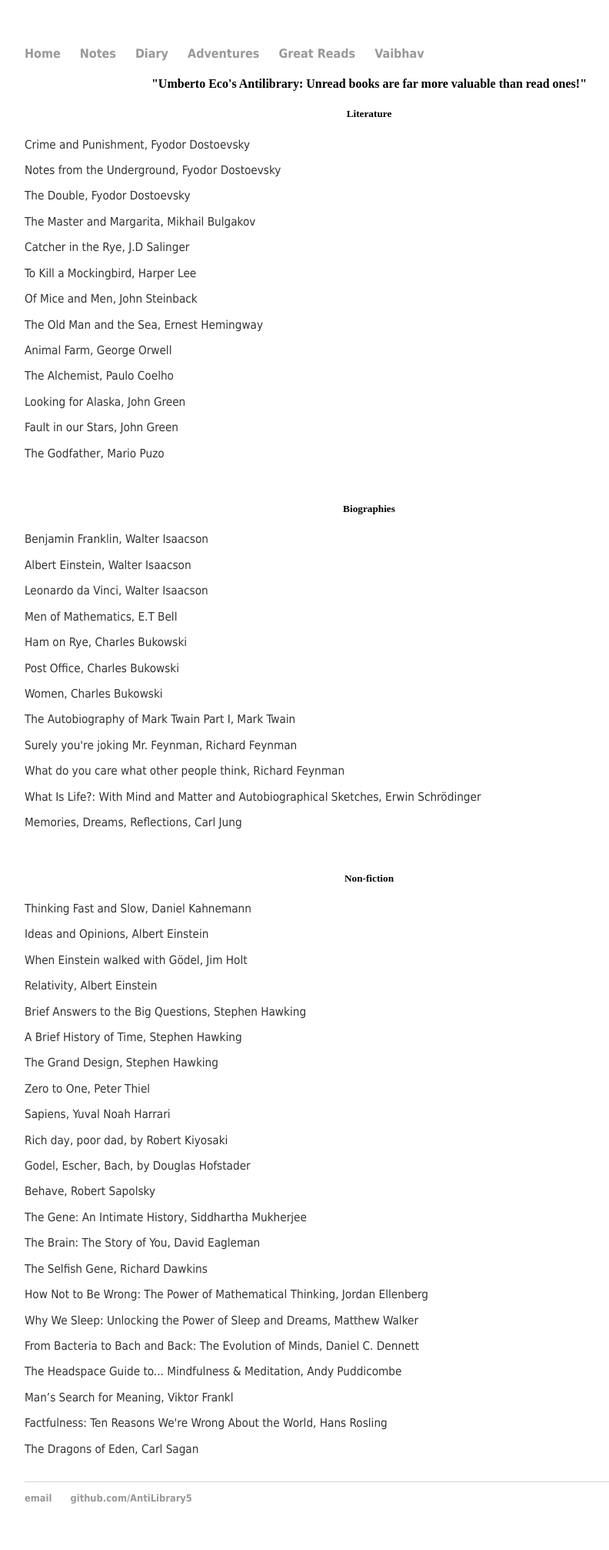
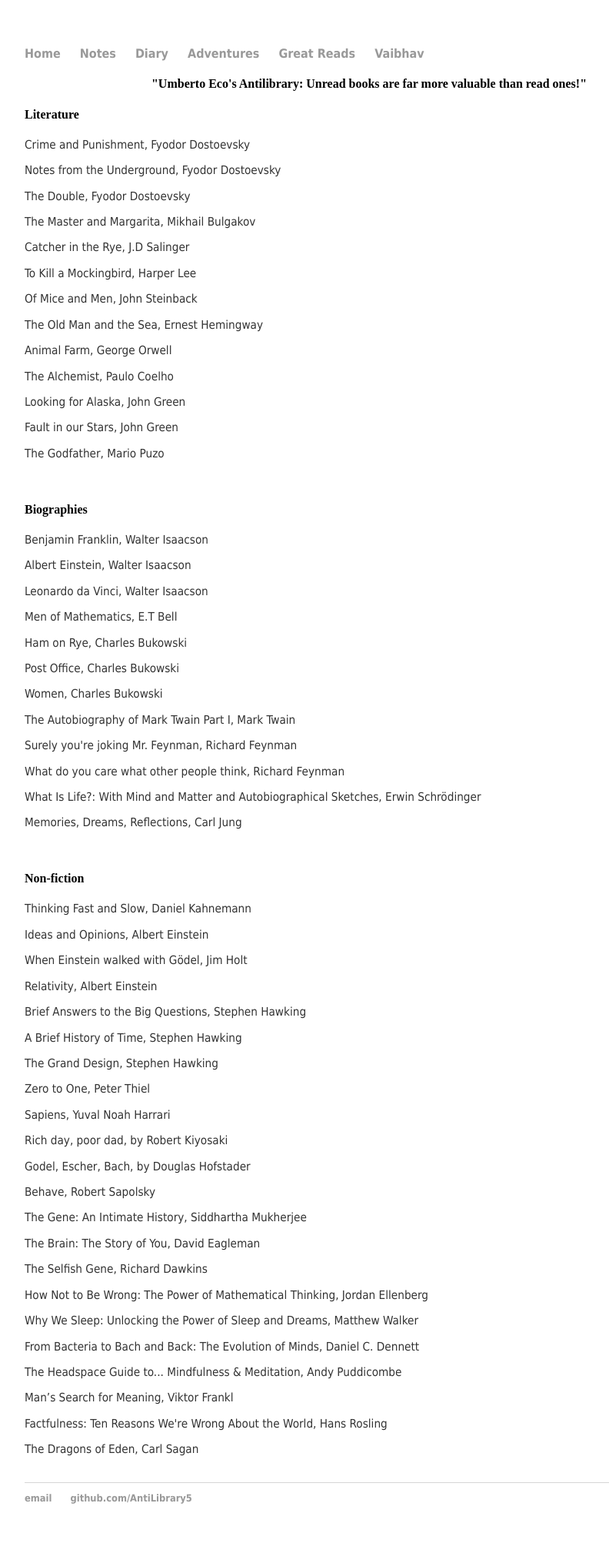
Before and after one commit to AntiLibrary5/AntiLibrary5.github.io, a Jekyll site: the page built from great_books/index.html, in a window 1280 px wide. Shown: the whole page at 77% size, without its empty margins (160-952 px from the left). Built offline with Jekyll 4.4.1, drawn with Linux system fonts in a browser that asks for light colours.

Commit message:
Update index.html

```diff
--- a/great_books/index.html
+++ b/great_books/index.html
@@ -4,7 +4,7 @@ title: Vaibhav Arora, theboxtroll
 ---
 <h4 align="center">"Umberto Eco's Antilibrary: Unread books are far more valuable than read ones!"</h4>
 <div class="blurb">
-<h5 align="center">Literature</h5>
+<h4 align="left">Literature</h4>
   <p>Crime and Punishment, Fyodor Dostoevsky</p>
   <p>Notes from the Underground, Fyodor Dostoevsky</p>
   <p>The Double, Fyodor Dostoevsky</p>
@@ -21,7 +21,7 @@ title: Vaibhav Arora, theboxtroll
 </div><!-- /.blurb -->
 <br>
 <div class="blurb">
-<h5 align="center">Biographies</h5>
+<h4 align="left">Biographies</h4>
   <p>Benjamin Franklin, Walter Isaacson</p>
   <p>Albert Einstein, Walter Isaacson</p>
   <p>Leonardo da Vinci, Walter Isaacson</p>
@@ -37,7 +37,7 @@ title: Vaibhav Arora, theboxtroll
 </div><!-- /.blurb -->
 <br>
 <div class="blurb">
-<h5 align="center">Non-fiction</h5>
+<h4 align="left">Non-fiction</h4>
   <p>Thinking Fast and Slow, Daniel Kahnemann</p>
   <p>Ideas and Opinions, Albert Einstein</p>
   <p>When Einstein walked with Gödel, Jim Holt</p>
```
